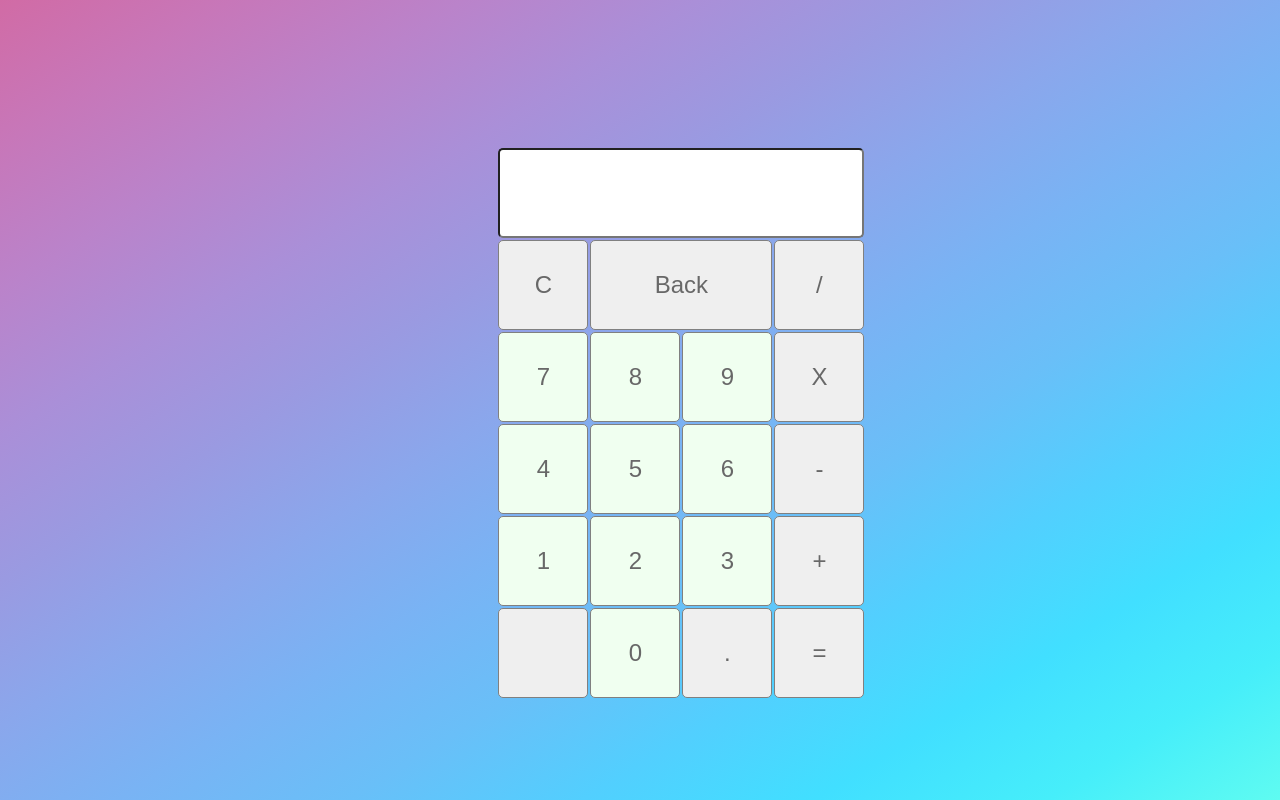
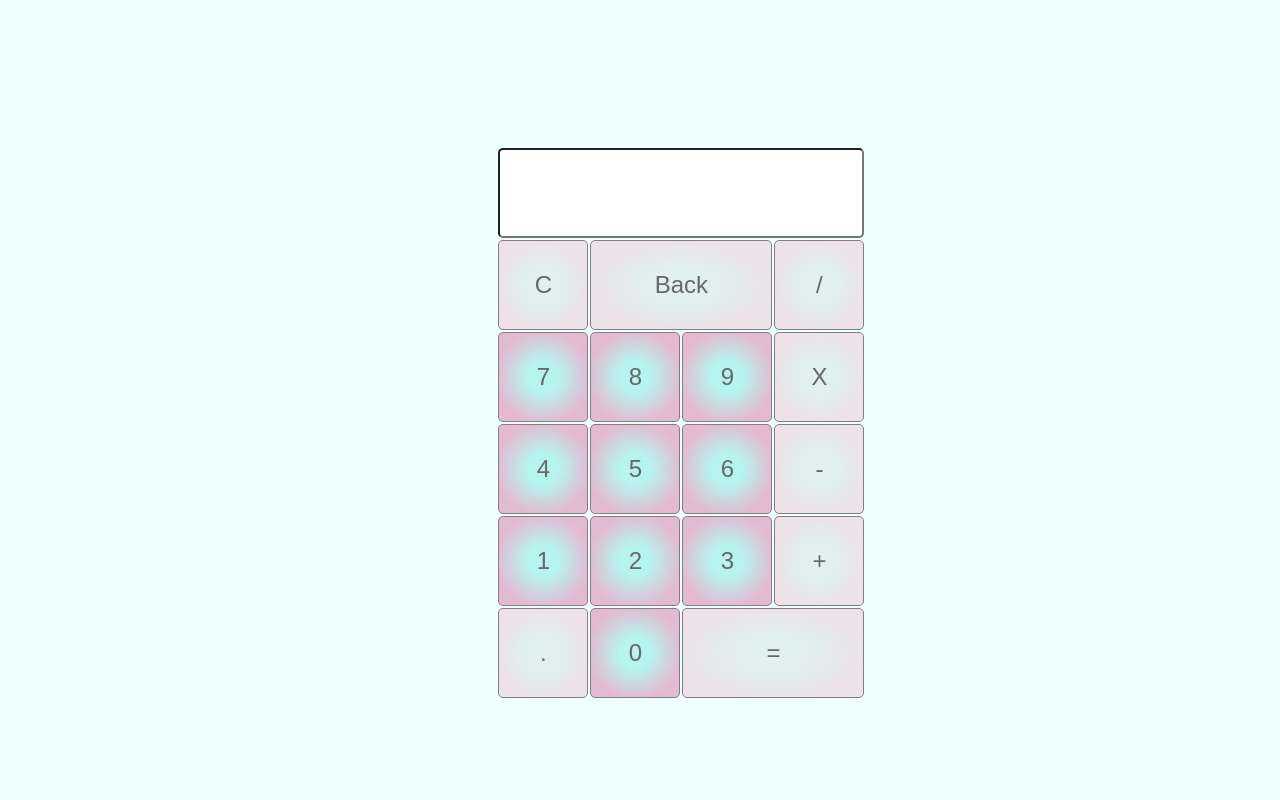
Before and after one commit to KapiteinKattenkwaad/calculator, a plain HTML site: page index.html in a window 1280 px wide. Drawn offline with Linux system fonts and the light colour scheme.

Commit message:
colors update

```diff
--- a/index.html
+++ b/index.html
@@ -33,9 +33,9 @@
         <button value=3 class="calc num" id="three">3</button>
         <button value=+ class="calc btn" id="plus">+</button>
 
-        <button class="calc"></button>
+        <button value=. class="calc btn">.</button>
         <button value=0 class="calc num">0</button>
-        <button value=. class="calc btn">.</button>
+
         <button class="calc" id="equals">=</button>
 
     </div>
--- a/style.css
+++ b/style.css
@@ -1,5 +1,6 @@
 html {
-    background-image: linear-gradient(to right bottom, #d16ba5, #c777b9, #ba83ca, #aa8fd8, #9a9ae1, #8aa7ec, #79b3f4, #69bff8, #52cffe, #41dfff, #46eefa, #5ffbf1);
+
+    background-color: azure;
     height: 100%;
 }
 
@@ -44,15 +45,19 @@ html {
     grid-column: 2/ span 2;
 }
 
+#equals {
+    grid-column: 3 / span 2;
+}
+
 .calc {
     text-align: center;
     font-size: 1.5rem;
     border: 1px solid grey;
-
+    background-image: radial-gradient(rgba(95, 251, 241,0.1) 25%, rgba(209, 107, 165,0.1) 75%);
 }
 
 .num {
-    background-color: honeydew;
+    background-image: radial-gradient(rgba(95, 251, 241,0.4) 25%, rgba(209, 107, 165,0.4) 75%);
 }
 
 button {
@@ -60,11 +65,13 @@ button {
     color: rgb(104, 104, 104);
     cursor: pointer;
     border-radius: 5px;
+
+
 }
 
 button:hover {
-    background-color: darkslategray;
-    color: antiquewhite;
+    color: black;
+    transform: scale(1.1);
 }
 
 button:active {
```
